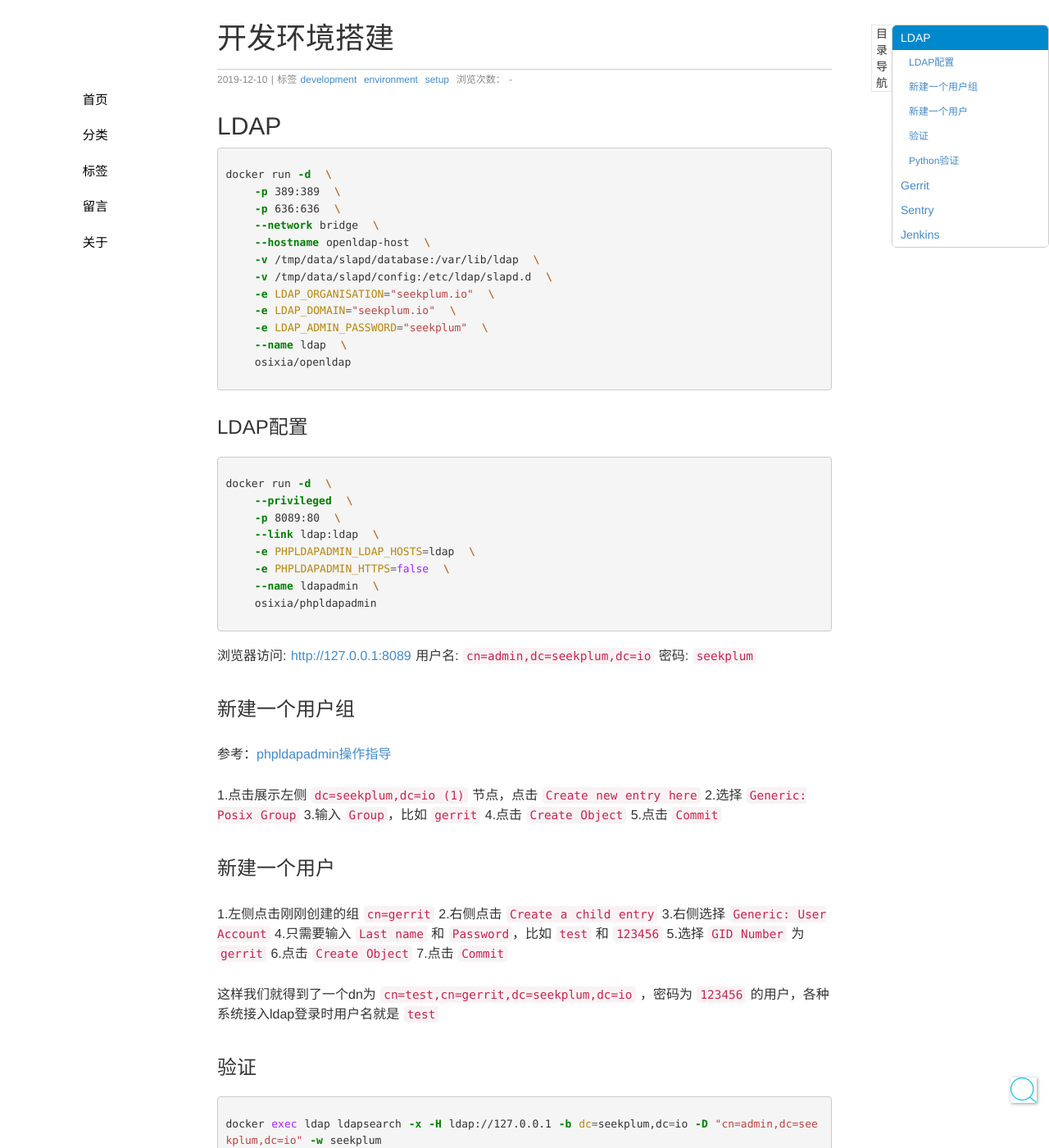
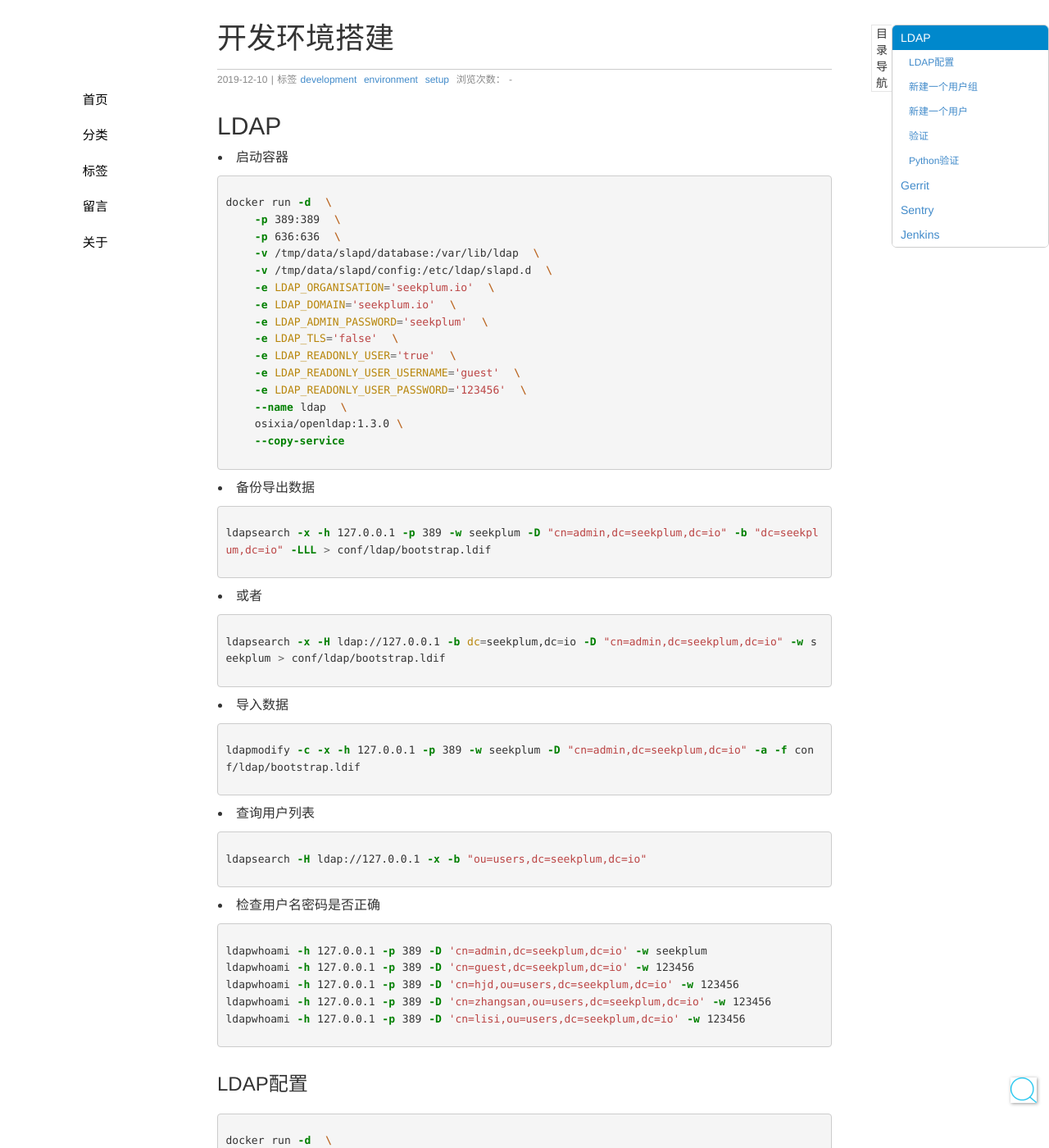
Before and after one commit to seekplum/seekplum.github.io, a Jekyll site: the page built from _posts/2019-12-10-development-environment-setup.md, in a window 1280 px wide and 1400 px high. Shown: the whole window at 82% size. Built offline with Jekyll 4.4.1, drawn with Linux system fonts in a browser that asks for light colours; comment, search, counter and statistics services are not loaded; some of the changed text lies outside the part shown.

Commit message:
MOD: 更新开发环境搭建操作步骤

````diff
--- a/_posts/2019-12-10-development-environment-setup.md
+++ b/_posts/2019-12-10-development-environment-setup.md
@@ -7,19 +7,58 @@
 
 ## LDAP
 
+* 启动容器
+
 ```bash
 docker run -d  \
     -p 389:389  \
     -p 636:636  \
-    --network bridge  \
-    --hostname openldap-host  \
     -v /tmp/data/slapd/database:/var/lib/ldap  \
     -v /tmp/data/slapd/config:/etc/ldap/slapd.d  \
-    -e LDAP_ORGANISATION="seekplum.io"  \
-    -e LDAP_DOMAIN="seekplum.io"  \
-    -e LDAP_ADMIN_PASSWORD="seekplum"  \
+    -e LDAP_ORGANISATION='seekplum.io'  \
+    -e LDAP_DOMAIN='seekplum.io'  \
+    -e LDAP_ADMIN_PASSWORD='seekplum'  \
+    -e LDAP_TLS='false'  \
+    -e LDAP_READONLY_USER='true'  \
+    -e LDAP_READONLY_USER_USERNAME='guest'  \
+    -e LDAP_READONLY_USER_PASSWORD='123456'  \
     --name ldap  \
-    osixia/openldap
+    osixia/openldap:1.3.0 \
+    --copy-service
+```
+
+* 备份导出数据
+
+```bash
+ldapsearch -x -h 127.0.0.1 -p 389 -w seekplum -D "cn=admin,dc=seekplum,dc=io" -b "dc=seekplum,dc=io" -LLL > conf/ldap/bootstrap.ldif
+```
+
+* 或者
+
+```bash
+ldapsearch -x -H ldap://127.0.0.1 -b dc=seekplum,dc=io -D "cn=admin,dc=seekplum,dc=io" -w seekplum > conf/ldap/bootstrap.ldif
+```
+
+* 导入数据
+
+```bash
+ldapmodify -c -x -h 127.0.0.1 -p 389 -w seekplum -D "cn=admin,dc=seekplum,dc=io" -a -f conf/ldap/bootstrap.ldif
+```
+
+* 查询用户列表
+
+```bash
+ldapsearch -H ldap://127.0.0.1 -x -b "ou=users,dc=seekplum,dc=io"
+```
+
+* 检查用户名密码是否正确
+
+```bash
+ldapwhoami -h 127.0.0.1 -p 389 -D 'cn=admin,dc=seekplum,dc=io' -w seekplum
+ldapwhoami -h 127.0.0.1 -p 389 -D 'cn=guest,dc=seekplum,dc=io' -w 123456
+ldapwhoami -h 127.0.0.1 -p 389 -D 'cn=hjd,ou=users,dc=seekplum,dc=io' -w 123456
+ldapwhoami -h 127.0.0.1 -p 389 -D 'cn=zhangsan,ou=users,dc=seekplum,dc=io' -w 123456
+ldapwhoami -h 127.0.0.1 -p 389 -D 'cn=lisi,ou=users,dc=seekplum,dc=io' -w 123456
 ```
 
 ### LDAP配置
@@ -32,7 +71,7 @@
     -e PHPLDAPADMIN_LDAP_HOSTS=ldap  \
     -e PHPLDAPADMIN_HTTPS=false  \
     --name ldapadmin  \
-    osixia/phpldapadmin
+    osixia/phpldapadmin:0.9.0
 ```
 
 浏览器访问: [http://127.0.0.1:8089](http://127.0.0.1:8089)
@@ -44,19 +83,29 @@
 参考：[phpldapadmin操作指导](https://www.cnblogs.com/xiaomifeng0510/p/9564688.html)
 
 1.点击展示左侧 `dc=seekplum,dc=io (1)` 节点，点击 `Create new entry here`
+
 2.选择 `Generic: Posix Group`
+
 3.输入 `Group`，比如 `gerrit`
+
 4.点击 `Create Object`
+
 5.点击 `Commit`
 
 ### 新建一个用户
 
 1.左侧点击刚刚创建的组 `cn=gerrit`
+
 2.右侧点击 `Create a child entry`
+
 3.右侧选择 `Generic: User Account`
+
 4.只需要输入 `Last name` 和 `Password`，比如 `test` 和 `123456`
+
 5.选择 `GID Number` 为 `gerrit`
+
 6.点击 `Create Object`
+
 7.点击 `Commit`
 
 这样我们就得到了一个dn为 `cn=test,cn=gerrit,dc=seekplum,dc=io` ，密码为 `123456` 的用户，各种系统接入ldap登录时用户名就是 `test`
@@ -102,22 +151,24 @@
 ## Gerrit
 
 ```bash
-docker run -d -v /tmp/dev-data/gerrit:/var/gerrit/review_site -p 8088:8080 -p 29418:29418 --name gerrit openfrontier/gerrit
-
 docker run -d \
     --name gerrit \
     -p 8088:8080 \
+    -p 29418:29418 \
     --link ldap \
-    -v /tmp/dev-data/gerrit:/var/gerrit/review_site \
+    -v /tmp/data/gerrit:/var/gerrit/review_site \
     -e WEBURL=http://127.0.0.1:8088 \
+    -e GITWEB_TYPE=gitiles \
     -e AUTH_TYPE=LDAP \
     -e LDAP_SERVER=ldap://ldap \
-    -e LDAP_ACCOUNTBASE='cn=gerrit,dc=seekplum,dc=io' \
-    -e LDAP_USERNAME='cn=admin,dc=seekplum,dc=io' \
-    -e LDAP_PASSWORD='seekplum' \
-    -e LDAP_ACCOUNTPATTERN='(&(objectClass=person)(uid=${username}))' \
+    -e LDAP_ACCOUNTBASE='dc=seekplum,dc=io' \
+    -e LDAP_ACCOUNTPATTERN='(cn=${username})' \
+    -e LDAP_ACCOUNTSSHUSERNAME='${cn}' \
+    -e LDAP_ACCOUNTFULLNAME='${sn}' \
+    -e LDAP_USERNAME='cn=guest,dc=seekplum,dc=io' \
+    -e LDAP_PASSWORD='123456' \
     -e GERRIT_INIT_ARGS='--install-plugin=download-commands' \
-    openfrontier/gerrit
+    openfrontier/gerrit:3.0.0
 ```
 
 浏览器访问 [http://127.0.0.1:8088](http://127.0.0.1:8088)
````
